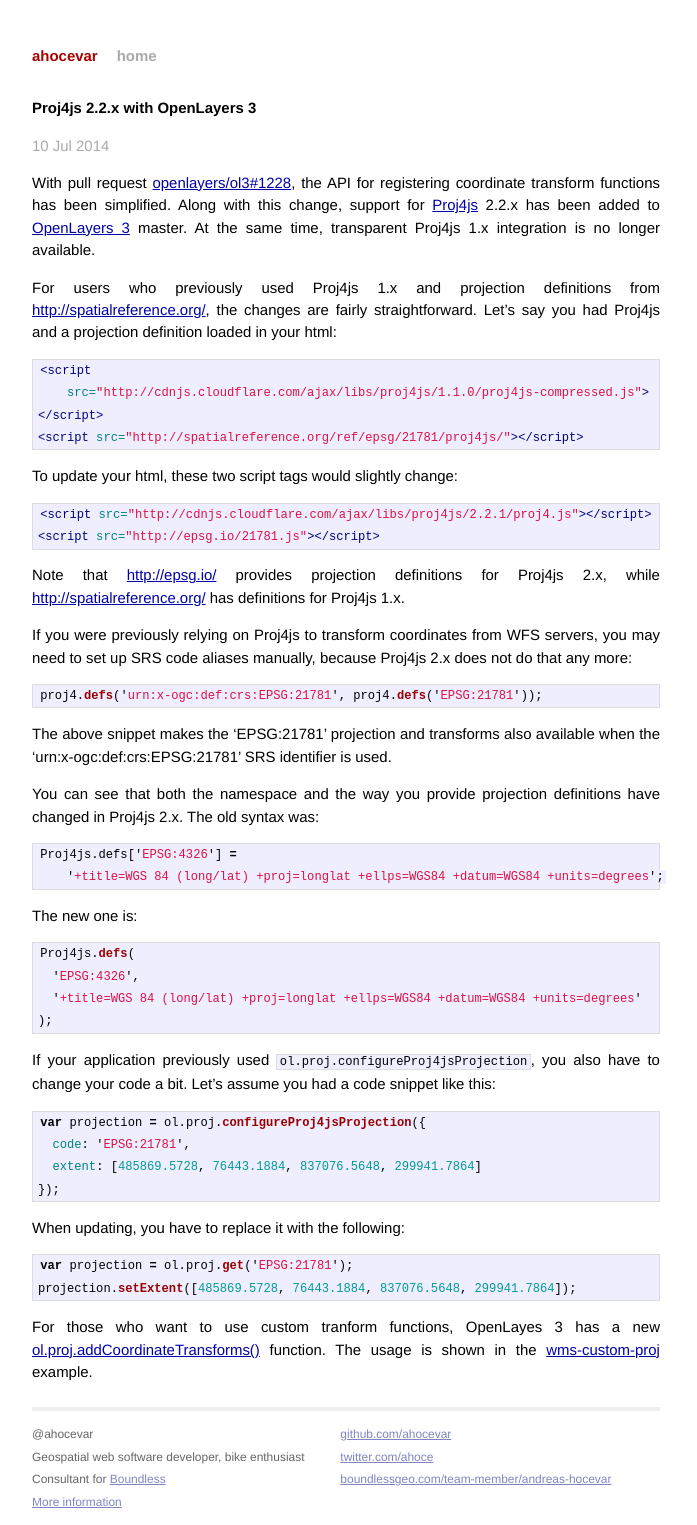
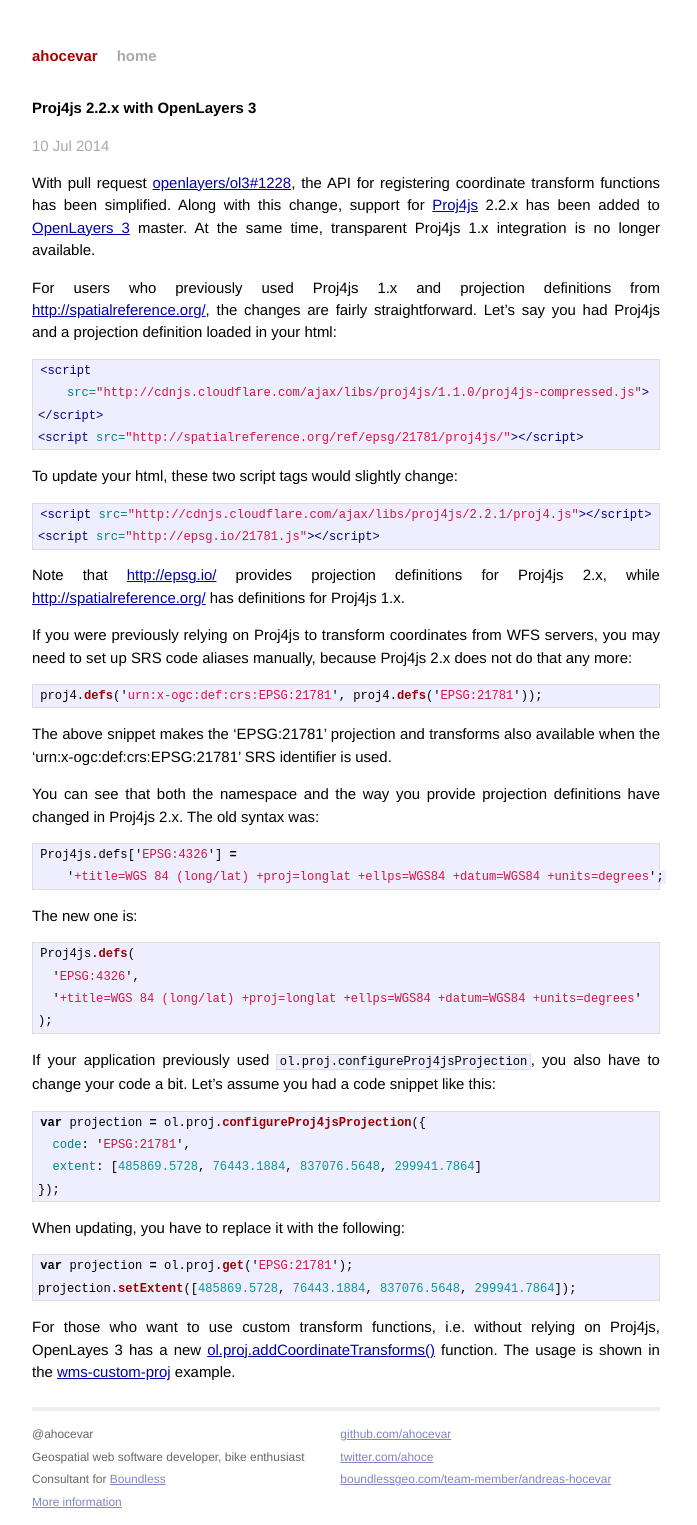
Before and after one commit to ahocevar/ahocevar.github.io, a Jekyll site: the page built from _posts/2014-07-10-proj4js-2-2-x-with-ol3.markdown, in a window 1280 px wide. Shown: the whole page, without its empty margins (294-991 px from the left). Built offline with Jekyll 4.4.1, drawn with Linux system fonts in a browser that asks for light colours; Markdown is read by kramdown in place of the engine named in the settings.

Commit message:
Fixing more typos

````diff
--- a/_posts/2014-07-10-proj4js-2-2-x-with-ol3.markdown
+++ b/_posts/2014-07-10-proj4js-2-2-x-with-ol3.markdown
@@ -65,4 +65,4 @@
 projection.setExtent([485869.5728, 76443.1884, 837076.5648, 299941.7864]);
 ```
 
-For those who want to use custom tranform functions, OpenLayes 3 has a new [ol.proj.addCoordinateTransforms()](http://ol3js.org/en/master/apidoc/ol.proj.html#addCoordinateTransforms) function. The usage is shown in the [wms-custom-proj](https://github.com/openlayers/ol3/blob/v3.0.0-gamma.2/examples/wms-custom-proj.js#L30-L42) example.
+For those who want to use custom transform functions, i.e. without relying on Proj4js, OpenLayes 3 has a new [ol.proj.addCoordinateTransforms()](http://ol3js.org/en/master/apidoc/ol.proj.html#addCoordinateTransforms) function. The usage is shown in the [wms-custom-proj](https://github.com/openlayers/ol3/blob/v3.0.0-gamma.2/examples/wms-custom-proj.js#L30-L42) example.
````
